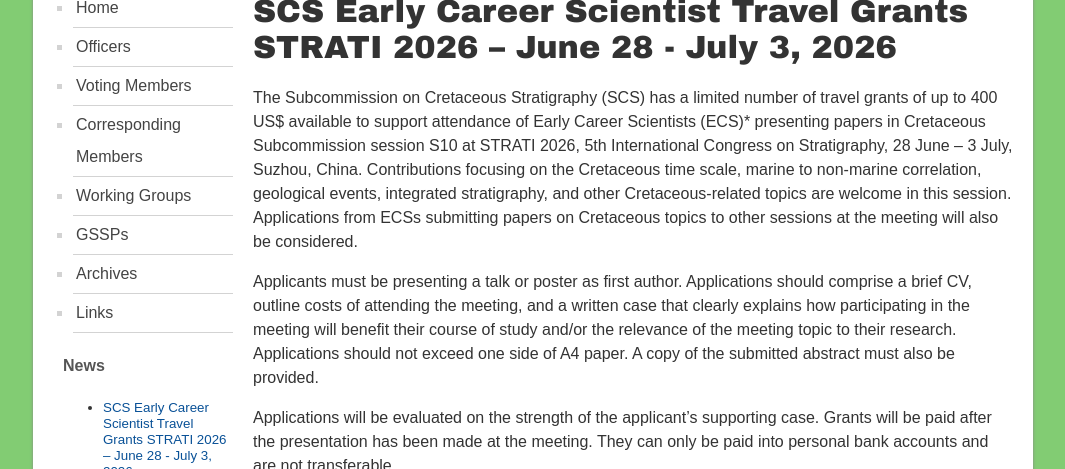
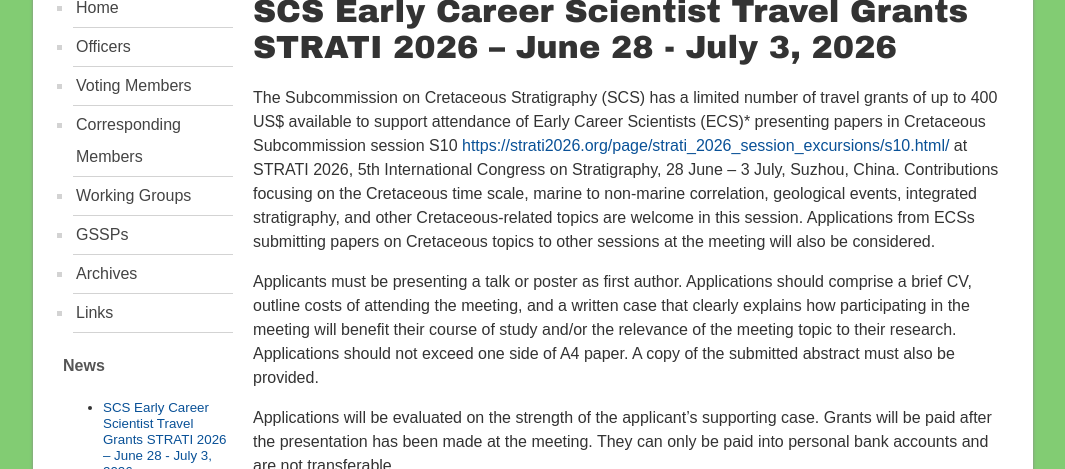
Before and after one commit to i-c-stratigraphy/subcommission-cretaceous, a Jekyll site: the page built from pages/news/strati2026-travelgrants.md, in a window 1280 px wide and 900 px high, cut to the strip 431-900 px from the top of the window. Shown: the whole strip, without its empty margins (107-1172 px from the left). Built offline with Jekyll 4.4.1, drawn with Linux system fonts in a browser that asks for light colours; part of the change alters nothing that is shown.

Commit message:
Update strati2026-travelgrants.md

```diff
--- a/pages/news/strati2026-travelgrants.md
+++ b/pages/news/strati2026-travelgrants.md
@@ -5,7 +5,7 @@ permalink: /news/strati2026-travelgrants
 ---
 # SCS Early Career Scientist Travel Grants STRATI 2026 – June 28 - July 3, 2026
 
-The Subcommission on Cretaceous Stratigraphy (SCS) has a limited number of travel grants of up to 400 US$  available to support attendance of Early Career Scientists (ECS)* presenting papers in Cretaceous Subcommission session S10 at STRATI 2026, 5th International Congress on Stratigraphy, 28 June – 3 July, Suzhou, China.  Contributions focusing on the Cretaceous time scale, marine to non-marine correlation, geological events, integrated stratigraphy, and other Cretaceous-related topics are welcome in this session.  Applications from ECSs submitting papers on Cretaceous topics to other sessions at the meeting will also be considered.
+The Subcommission on Cretaceous Stratigraphy (SCS) has a limited number of travel grants of up to 400 US$  available to support attendance of Early Career Scientists (ECS)* presenting papers in Cretaceous Subcommission session S10 <https://strati2026.org/page/strati_2026_session_excursions/s10.html/> at STRATI 2026, 5th International Congress on Stratigraphy, 28 June – 3 July, Suzhou, China.  Contributions focusing on the Cretaceous time scale, marine to non-marine correlation, geological events, integrated stratigraphy, and other Cretaceous-related topics are welcome in this session.  Applications from ECSs submitting papers on Cretaceous topics to other sessions at the meeting will also be considered.
 
 Applicants must be presenting a talk or poster as first author.  Applications should comprise a brief CV, outline costs of attending the meeting, and a written case that clearly explains how participating in the meeting will benefit their course of study and/or the relevance of the meeting topic to their research.  Applications should not exceed one side of A4 paper.  A copy of the submitted abstract must also be provided.
 
```
